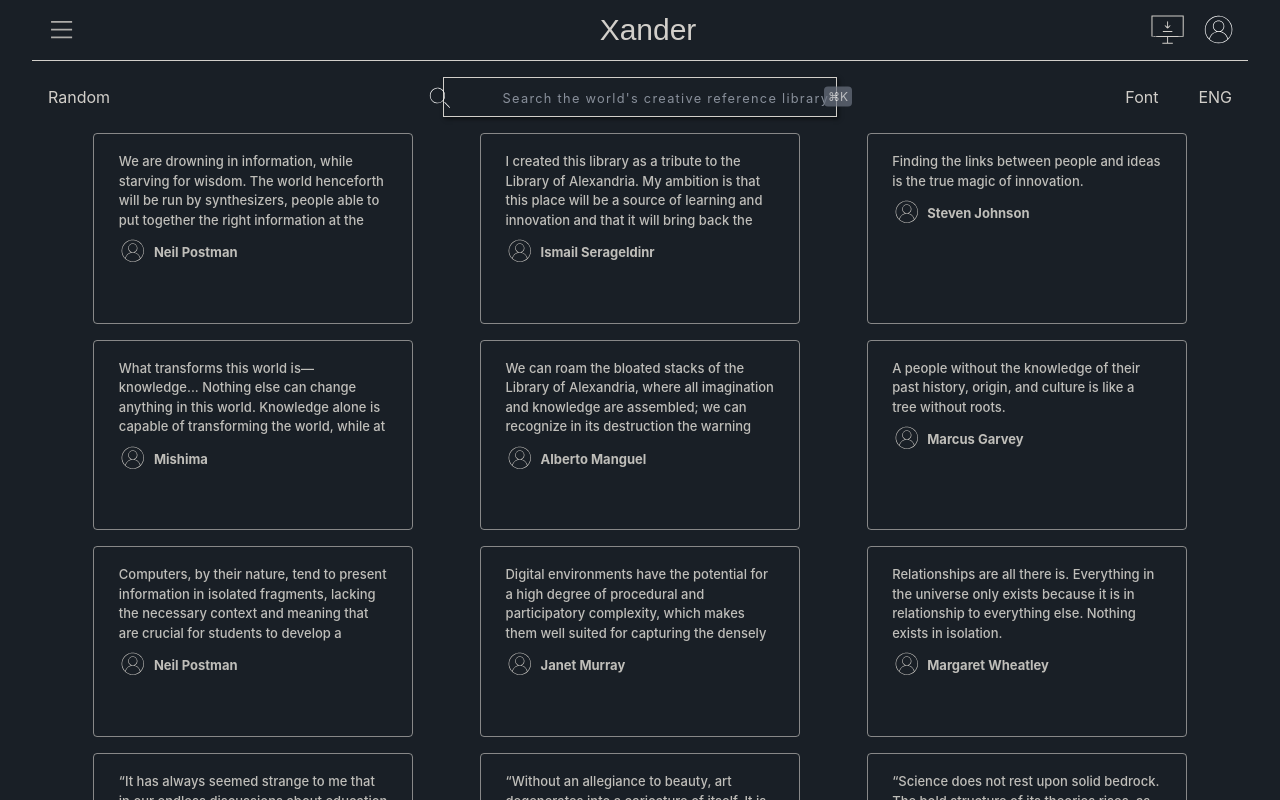
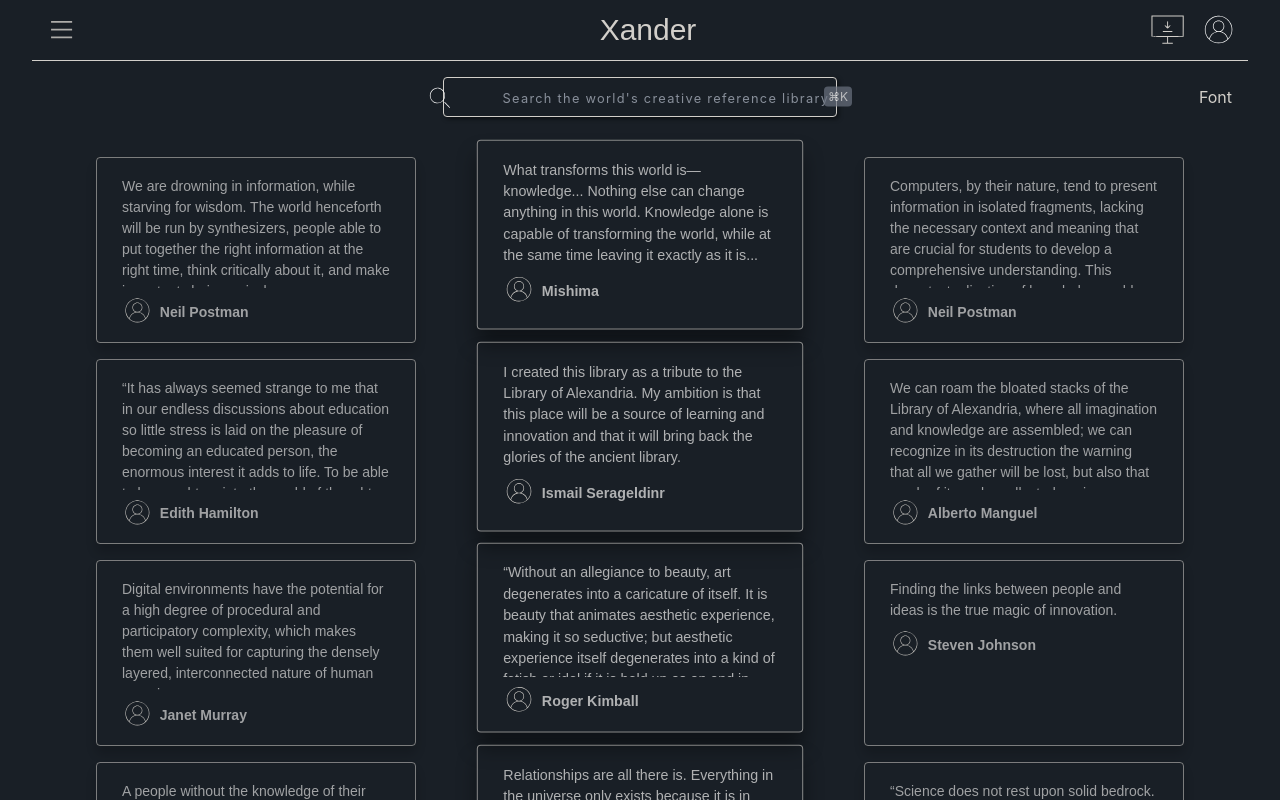
Before and after one commit to scmacoll/xander.com, a Next.js app: page / in a window 1280 px wide. Shown: the top 800 px of the page. Built offline with nearby package versions, Linux system fonts and the light colour scheme.

Commit message:
fixed middle cards, fixed search div

```diff
--- a/package.json
+++ b/package.json
@@ -15,6 +15,7 @@
     "@types/react": "18.2.12",
     "@types/react-dom": "18.2.5",
     "autoprefixer": "10.4.14",
+    "classnames": "^2.3.2",
     "eslint": "8.42.0",
     "eslint-config-next": "13.4.6",
     "next": "13.4.6",
--- a/src/app/components/Content/Content.module.scss
+++ b/src/app/components/Content/Content.module.scss
@@ -15,12 +15,44 @@
 // }
 
 .contentLayout {
-  width: 90%;
-  text-align: center;
-  margin: 0 auto;
-  columns: 3;
-  column-gap: .5em;
+    display: grid;
+    width: 90%;
+    text-align: center;
+    justify-items: center;
+    margin: 0 auto;
+    grid-template-columns: repeat(3, 1fr); /* 3 columns */
 }
+
+.leftCard {
+    box-shadow: 0 8px 12px rgba(0, 0, 0, 0.2);
+    opacity: .9;
+    transition: box-shadow 0.1s ease-in-out, transform 0.1s ease-in-out;
+}
+.rightCard {
+    box-shadow: 0 8px 12px rgba(0, 0, 0, 0.2);
+    opacity: .9;
+    transition: box-shadow 0.1s ease-in-out, transform 0.1s ease-in-out;
+}
+
+.middleCard {
+    transform: scale(1.02) translateY(-15px) translateZ(0); /* Scale up the card */
+    box-shadow: 0 15px 20px rgba(0, 0, 0, 0.4);
+    z-index: 2; /* Ensure it stays above the other cards */
+    transition: box-shadow 0.1s ease-in-out, transform 0.1s ease-in-out;
+}
+
+.leftCard:hover {
+    box-shadow: 0 8px 12px rgba(0, 0, 0, 0.6);
+    opacity: 1;
+}
+.rightCard:hover {
+    box-shadow: 0 8px 12px rgba(0, 0, 0, 0.6);
+    opacity: 1;
+}
+.middleCard:hover {
+    box-shadow: 0 15px 20px rgba(0, 0, 0, 0.7);
+}
+
 
 .card {
     display: inline-block;
@@ -31,7 +63,7 @@
     break-inside: avoid;
     // width: clamp(42.5ch, 30%, 75ch);
     // height: auto;
-    font-family: "inter", sans-serif;
+    font-family: "sf", sans-serif;
     box-sizing: border-box;
     text-align: start;
     border-radius: 4px;
@@ -41,44 +73,66 @@
     /*height: 328.075px;*/
 
     width: 25vw;
-    height: 14.9vw;
-    color: rgba(210, 207, 202, 0.9);
+    height: 14.5vw;
+    color: rgba(214, 214, 214, 0.8);
+    // box-shadow: 0 8px 12px rgba(0, 0, 0, 0.1);
+
+  /* Optional: Increase the size and opacity of the shadow on hover */
+    transition: box-shadow 0.1s ease-in-out, transform 0.1s ease-in-out;
 }
 
 .cardTitle {
-    max-height: calc(1.5em * 4); /* Assuming 1.2em as line-height and showing up to 4 lines */
+    max-height: calc(2em * 4); /* Assuming 1.2em as line-height and showing up to 4 lines */
     overflow-y: auto; /* Show vertical scrollbar if the content exceeds max-height */
+    scrollbar-width: thin;
+    scrollbar-color: rgba(71, 81, 108, .1) rgba(0, 0, 0, 0);
     margin: 0; /* Removing default margins from paragraph */
     padding: 0 0.5em; /* Optional: You may want to give a little horizontal padding */
+}
+
+.card:hover .cardTitle{
+    scrollbar-color: rgba(71, 81, 108, .5) rgba(0, 0, 0, 0);
+}
+
+.cardTitle::-webkit-scrollbar {
+    width: 8px; /* Adjust the width as desired */
+}
+
+.cardTitle::-webkit-scrollbar-thumb {
+    background-color: rgba(0, 0, 0, 0.5); /* Adjust the color as desired */
+}
+
+.cardTitle::-webkit-scrollbar-track {
+    background-color: rgba(0, 0, 0, 0); /* Remove the background color */
 }
 
 
 .cardContent {
     padding: 18px;
-    font-size: 13px;
+    font-size: 14px;
     font-weight: 500;
     line-height: 1.5;
 }
-.card:after {
-    background: linear-gradient(
-    transparent,
-    #fff,
-    transparent
-    );
-    height: 70px;
-    width: 1px;
-    position: absolute;
-    left: -1px;
-    top: 65%;
-    opacity: 0;
-    content: '';
-    transition: top 600ms ease,
-    opacity 600ms ease;
-}
-.card:hover:after {
-    top: 25%;
-    opacity: 1;
-}
+// .card:after {
+//     background: linear-gradient(
+//     transparent,
+//     #fff,
+//     transparent
+//     );
+//     height: 70px;
+//     width: 1px;
+//     position: absolute;
+//     left: -1px;
+//     top: 65%;
+//     opacity: 0;
+//     content: '';
+//     transition: top 600ms ease,
+//     opacity 600ms ease;
+// }
+// .card:hover:after {
+//     top: 25%;
+//     opacity: 1;
+// }
 
 
     // <section
--- a/src/app/components/Content/Content.tsx
+++ b/src/app/components/Content/Content.tsx
@@ -1,4 +1,5 @@
 import styles from './Content.module.scss';
+import classNames from 'classnames';
 import userIcon from '../../assets/user_icon.svg'
 
 
@@ -66,10 +67,20 @@ const Content = () => {
     },
   ];
   return (
-    <section className={`${styles.contentLayout}`}>
-      {tileCards.map((tile, index) => (
-        <article key={index} className={`${styles.card}`}>
-          <div className={`${styles.cardContent}`}>
+    <section className={styles.contentLayout}>
+      {tileCards.map((tile, index) => {
+        const isFirstColumn = index % 3 === 0;
+        const isSecondColumn = index % 3 === 1;
+        const isThirdColumn = index % 3 === 2;
+        return (
+          <article
+            key={index}
+            className={classNames(styles.card, {
+              [styles.leftCard]: isFirstColumn,
+              [styles.middleCard]: isSecondColumn,
+              [styles.rightCard]: isThirdColumn,
+            })}>
+            {<div className={`${styles.cardContent}`}>
             <p className={`${styles.cardTitle}`}>{tile.title}</p>
             <div className="flex items-center">
               <svg
@@ -109,10 +120,54 @@ const Content = () => {
               <h3 className="font-bold pt-1">{tile.text}</h3>
             </div>
           </div>
-        </article>
-      ))}
+          }
+          </article>
+        );
+      })}
     </section>
   );
 };
 
 export default Content;
+
+
+          // <div className={`${styles.cardContent}`}>
+          //   <p className={`${styles.cardTitle}`}>{tile.title}</p>
+          //   <div className="flex items-center">
+          //     <svg
+          //       version="1.0"
+          //       xmlns="http://www.w3.org/2000/svg"
+          //       width="3.2em"
+          //       height="3.2em"
+          //       viewBox="0 0 752.000000 752.000000"
+          //       preserveAspectRatio="xMidYMid meet">
+          //       <g
+          //         transform="translate(0.000000,752.000000) scale(0.100000,-0.100000)"
+          //         fill="rgb(var(--foreground-rgb))"
+          //         stroke="none">
+          //         <path
+          //           d="M3491 5764 c-656 -89 -1232 -499 -1534 -1092 -247 -484 -285 -1065
+          //           -105 -1582 67 -192 206 -439 338 -600 794 -971 2243 -1004 3077 -71 333 373
+          //           513 843 513 1341 0 317 -65 597 -205 885 -301 620 -904 1046 -1590 1125 -124
+          //           14 -369 11 -494 -6z m499 -95 c326 -40 613 -152 893 -349 120 -84 353 -317
+          //           437 -437 135 -192 227 -381 285 -584 61 -211 70 -278 69 -544 0 -223 -2 -249
+          //           -27 -368 -70 -327 -210 -617 -419 -865 -38 -45 -72 -82 -76 -82 -4 0 -20 39
+          //           -35 88 -113 354 -379 662 -720 833 -81 41 -270 109 -303 109 -10 0 16 19 57
+          //           43 222 126 360 302 419 532 73 283 -2 570 -203 782 -335 352 -879 352 -1214 0
+          //           -343 -361 -296 -939 98 -1237 43 -32 103 -70 134 -85 l57 -28 -79 -23 c-453
+          //           -131 -819 -484 -960 -926 -15 -49 -31 -88 -35 -88 -4 0 -38 37 -76 83 -209
+          //           248 -349 537 -419 864 -25 119 -27 145 -27 368 -1 266 8 333 69 543 161 559
+          //           579 1021 1128 1247 113 46 308 99 422 115 50 6 97 13 105 15 40 8 345 4 420
+          //           -6z m-54 -699 c226 -57 423 -226 508 -436 78 -192 72 -411 -18 -599 -84 -177
+          //           -240 -317 -426 -380 -158 -54 -321 -54 -480 0 -400 136 -604 585 -444 979 84
+          //           208 281 378 504 436 103 26 252 26 356 0z m48 -1575 c270 -47 516 -175 712
+          //           -370 109 -109 210 -251 268 -376 36 -79 96 -258 96 -287 0 -10 -21 -36 -47
+          //           -57 -267 -225 -541 -360 -880 -432 -120 -25 -144 -27 -373 -27 -228 0 -254 2
+          //           -371 27 -345 73 -628 214 -899 446 l-35 30 17 63 c134 509 543 890 1056 982
+          //           106 19 348 20 456 1z"
+          //         />
+          //       </g>
+          //     </svg>
+          //     <h3 className="font-bold pt-1">{tile.text}</h3>
+          //   </div>
+          // </div>;
--- a/src/app/components/Search/Search.module.scss
+++ b/src/app/components/Search/Search.module.scss
@@ -6,7 +6,7 @@
 }
 
 .search-bar {
-  border-radius: 0;
+  border-radius: 4px;
   border: 1px solid rgb(var(--foreground-rgb));
   background: rgb(var(--background-start-rgb));
   /* text-indent: 10%; */
--- a/src/app/components/Search/Search.tsx
+++ b/src/app/components/Search/Search.tsx
@@ -3,9 +3,8 @@ import styles from './Search.module.scss';
 const Search = () => {
   return (
     <div
-      className={`${styles.search} flex justify-between mx-auto p-4`}>
+      className={`${styles.search} flex justify-between mx-auto p-4 pb-10`}>
       <div className={`${styles['user-buttons']} flex flex-1 justify-start`}>
-        <button type="button">Random</button>
       </div>
 
       <form
@@ -58,10 +57,9 @@ const Search = () => {
 
       <div
         className={`${styles['media-config']} flex flex-1 justify-end  border-1 border-white`}>
-        <button className="pr-10" type="button">
+        <button className="" type="button">
           Font
         </button>
-        <button type="button">ENG</button>
       </div>
     </div>
   );
--- a/src/app/globals.scss
+++ b/src/app/globals.scss
@@ -6,6 +6,8 @@
   --foreground-rgb: 210, 207, 202;
   --span-color-rgb: 157, 148, 135;
   --background-start-rgb: 25, 31, 38;
+  // --background-start-rgb: 25, 35, 38; //green version
+  // --background-start-rgb: 27, 36, 45; //lighter-blue
   // --background-start-rgb: 24, 26, 27;
   // --background-end-rgb: 24, 26, 27;
   --alliance-neue: "Alliance Neue", -apple-system, BlinkMacSystemFont, 'Segoe UI', 'Roboto', 'Oxygen', 'Ubuntu', 'Cantarell', 'Fira Sans', 'Droid Sans', 'Helvetica Neue', sans-serif;
```
Also changed, not shown: 1 other file (tests, documents, lock files or other folders).
